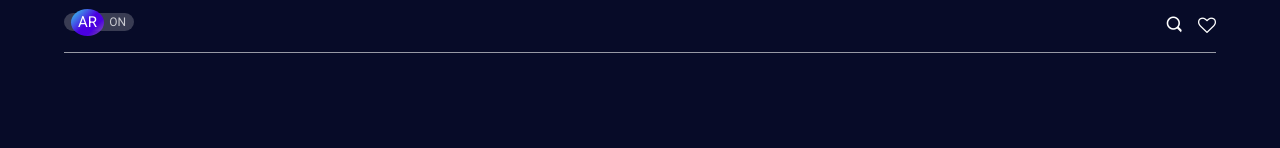
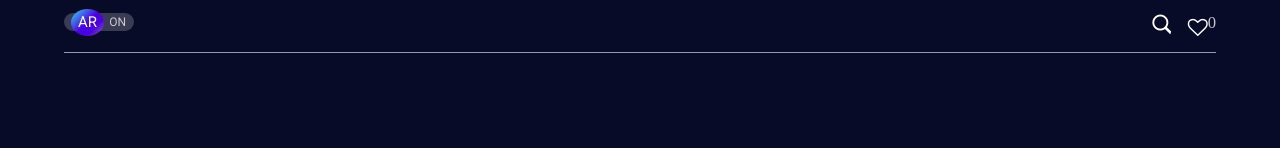
Before and after one commit to walaaayyad/webVisionHub, a React (Vite) app: page / in a window 1280 px wide. Shown: the top 148 px of the page. Built offline with nearby package versions, Linux system fonts and the light colour scheme.

Commit message:
Add style to header favorite heart

```diff
--- a/src/App.jsx
+++ b/src/App.jsx
@@ -21,6 +21,7 @@ function App() {
   const [searchTerm, setSearchTerm] = useState(''); // This state to handle search input bar in the [header component].
   const [arLanguage, setArLanguage] = useState(false);
   const [scrollUp, setScrollUp] = useState(false);
+  const [showModel, setshowModel] = useState(false);
 
 //-------------------- [ projects component & header component ] -----------------------
 // Handle the favorite projects when the heart clicked.
@@ -44,6 +45,7 @@ const removeFavorite = (itemId) => {
     delete newFavorites[itemId]; // Remove the item by its ID
     return newFavorites; // Return the updated favorites state
   });
+  setshowModel(true);
 };
 // Save the favorite projects in the local storage.
 useEffect(()=> {
@@ -109,14 +111,6 @@ let lowerCase = e.target.value.toLowerCase();
 const filterSearchedProjects = displayedProjects.filter(project =>
   project.title.toLowerCase().includes(searchTerm)
 );
-// Creat function to handle removed item from the favorite list & remove active state from its card
-const removeItemHandler = (id)=> {
-  setUserFavoriteList((prevList) => prevList.filter(item => item.id !== id));
-  setFavoriteItems((prev) => ({
-      ...prev,
-      [id]: !prev[id]
-    }));
-}
 
 //-------------------------- Scroll Up Button ---------------------------
 useEffect(()=> {
@@ -135,6 +129,8 @@ useEffect(()=> {
         arLanguage = {arLanguage}
         setArLanguage = {setArLanguage}
         searchTerm = {searchTerm}
+        showModel= {showModel}
+        setshowModel= {setshowModel}
       />
       <div id='up'></div>
       <Hero
--- a/src/components/1-header/header.css
+++ b/src/components/1-header/header.css
@@ -116,7 +116,7 @@ input:checked + .slider:before {
     3- Search Bar
 ======================*/
 .search-bar {
-  width: 30px;
+  width: 35px;
   display: flex;
   align-items: center;
   border-radius: 28px;
@@ -125,7 +125,7 @@ input:checked + .slider:before {
   transition: 0.5s ease-in-out;
 }
 .icon-search {
-  font-size: 25px;
+  font-size: 30px;
 }
 .icon-search, .icon-close {
   cursor: pointer;
@@ -155,9 +155,13 @@ input:checked + .slider:before {
   border: none;
   font-size: 18px;
 }
+.icon-heart {
+  border: none;
+}
 .heart-btn {
   background-color: transparent;
   cursor: pointer;
+  font-size: 20px;
 }
 
 /*====================
@@ -357,4 +361,7 @@ header .model {
 .search-bar.active {
   width: 195px;
 }
+.heart-btn {
+  font-size: 17px;
 }
+}
--- a/src/components/1-header/header.jsx
+++ b/src/components/1-header/header.jsx
@@ -2,16 +2,18 @@ import React from 'react'
 import './header.css';
 import {useState, useEffect} from 'react'
 
-const Header = ({handleSearchInput, runNewVideo, arLanguage, setArLanguage, searchTerm, favoriteItems, removeFavorite})=> {
-  const [showModel, setshowModel] = useState(false);
+const Header = ({handleSearchInput, runNewVideo, arLanguage, setArLanguage, searchTerm, favoriteItems, removeFavorite, showModel, setshowModel})=> {
+  // const [showModel, setshowModel] = useState(false);
 
-  // Search Bar Functions
+  //----------------- Search Bar Functions ----------------------
   const openSearchBar = ()=> {
     document.querySelector("#search-box").classList.add('active');
   }
   const closeSearchBar = ()=> {
     document.querySelector("#search-box").classList.remove('active');
   }
+
+  //----------------- Favorite List Model ------------------------
   const openMenuHandler = ()=> {
     document.body.classList.add('menuOpen');
     setshowModel(true);
@@ -59,14 +61,15 @@ const fav = Object.keys(favoriteItems);
                 onClick={closeSearchBar}>
           </span>
         </div>
-        <button className='heart-btn icon-heart-o'
+        <button className={fav.length > 0? 'heart-btn icon-heart': 'heart-btn icon-heart-o'}
                 onClick={()=> {
                 fav.length > 0 && openMenuHandler();
                 }}>
+                  <sup style={{color: "#ffffffc4"}}>{fav.length}</sup>
         </button>
       </div>
 
-      <div className={showModel ? "model active" : "model"}> {/* Add condition if showModel state change to true class active will add */}
+      <div id='model' className={showModel ? "model active" : "model"}> {/* Add condition if showModel state change to true class active will add */}
         <button className="close-btn icon-close"
                 onClick={()=> {
                   closeMenuHandler();
```
